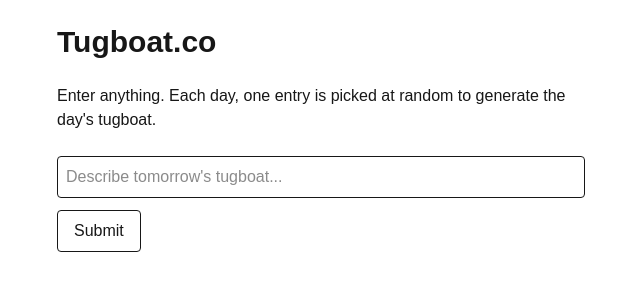
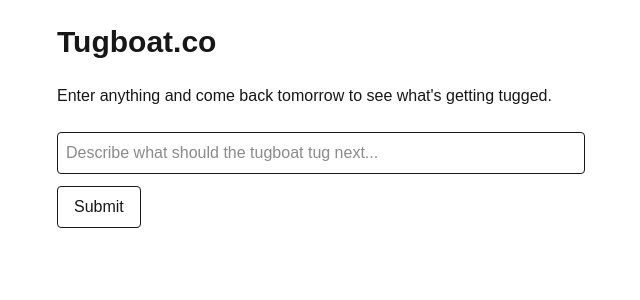
Before and after one commit to wcolemorris/tugboatco, a Next.js app: page / in a window 1280 px wide. Shown: the top 300 px of the page, without its empty margins (319-959 px from the left). Built offline with nearby package versions, Linux system fonts and the light colour scheme; no server answers; the database is empty.

Commit message:
Full instructions

```diff
--- a/src/app/page.tsx
+++ b/src/app/page.tsx
@@ -14,14 +14,13 @@ export default async function Page() {
     <main className="mx-auto max-w-xl p-6 space-y-6">
       <h1 className="text-3xl font-bold">Tugboat.co</h1>
       <p>
-        Enter anything. Each day, one entry is picked at random to generate the
-        day&apos;s tugboat.
+        Enter anything and come back tomorrow to see what&apos;s getting tugged.
       </p>
 
       <form action={saveEntry} className="flex flex-col gap-3 max-w-xl">
         <input
           name="value"
-          placeholder="Describe tomorrow&apos;s tugboat..."
+          placeholder="Describe what should the tugboat tug next..."
           className="border rounded p-2"
           required
         />
```
